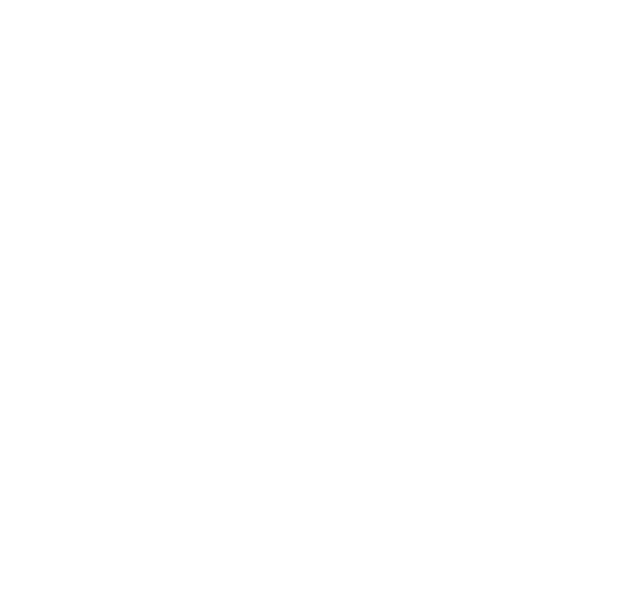
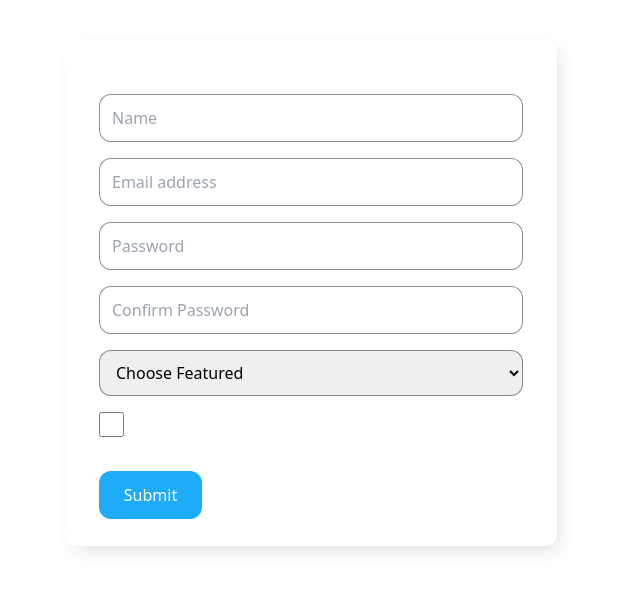
Before and after one commit to UmedPanghal-572/React-routing, a React (Create React App) app: page /email in a window 1280 px wide. Before the commit this address had no page. Shown: the part 107-698 px from the top of the page, without its empty margins (329-969 px from the left). Built offline with nearby package versions, Linux system fonts and the light colour scheme.

Commit message:
add email js

```diff
--- a/package.json
+++ b/package.json
@@ -3,6 +3,7 @@
   "version": "0.1.0",
   "private": true,
   "dependencies": {
+    "@emailjs/browser": "^4.4.1",
     "cra-template": "1.2.0",
     "react": "^19.0.0",
     "react-dom": "^19.0.0",
--- a/src/App.js
+++ b/src/App.js
@@ -8,6 +8,7 @@
 import 'swiper/css';
 import 'swiper/css/navigation';
 import 'swiper/css/pagination';
+import EmailJs from './view/EmailJs';
 
 
 function App() {
@@ -16,6 +17,7 @@
       <Routes>
         <Route path='/' element={<HomePage />} />
         <Route path='/about' element={<About />} />
+        <Route path='/email' element={<EmailJs/>} />
       </Routes>
     </BrowserRouter>
   );
--- /dev/null
+++ b/src/components/PracticeEmail.jsx
@@ -0,0 +1,46 @@
+import React, { useRef } from 'react';
+import emailjs from '@emailjs/browser';
+
+export const PracticeEmail = () => {
+    const form = useRef();
+
+    const sendEmail = (e) => {
+        e.preventDefault();
+
+        emailjs
+            .sendForm('service_b7ha2qj', 'template_hr6gyy1', form.current, {
+                publicKey: 'WhMisi5b6NbZEl8Xq',
+            })
+            .then(
+                () => {
+                    console.log('SUCCESS!');
+                    form.current.reset();
+                },
+                (error) => {
+                    console.log('FAILED...', error.text);
+                },
+            );
+    };
+
+    return (
+        <div className='flex justify-center items-center min-h-screen'>
+
+            <form ref={form} onSubmit={sendEmail} className='flex flex-col min-w-[492px]   pt-[54px] px-[34px] pb-[27px] shadow-custom gap-4 rounded-[12px]' >
+
+                <input required type="text" name="user_name" placeholder='Name' className='outline-0 border-[1px] border-[#00000070] rounded-[12px] py-[11px] ps-3 pe-5 w-full' />
+                <input required type="email" name="user_email" placeholder='Email address' className='outline-0 border-[1px] border-[#00000070] rounded-[12px] py-[11px] ps-3 pe-5 w-full' />
+                <input required type="Password" name='Password' placeholder='Password' className='outline-0 border-[1px] border-[#00000070] rounded-[12px] py-[11px] ps-3 pe-5 w-full' />
+                <input required type="password" name='Confirm_Password' placeholder='Confirm Password' className='outline-0 border-[1px] border-[#00000070] rounded-[12px] py-[11px] ps-3 pe-5 w-full' />
+                <select required  name="Featured" className='border-[1px] border-[#00000070] py-[10px] rounded-[12px] px-3'>
+                    <option  value="select">Choose Featured</option>
+                    <option  value="Featured">Featured</option>
+                    <option value="New">New</option>
+                    <option value="Rating">Rating</option>
+                </select>
+                <input required type='checkbox' name='checkbox' className='max-w-[25px] h-[25px] rounded-[12px] outline-0 mb-[18px]' />
+                <button type='submit' value="Send" className='rounded-[12px] bg-[#1EABF8] px-4 py-3 text-white max-w-[103px] hover:text-white hover:bg-black transition-all duration-500'>Submit</button>
+            </form>
+
+        </div>
+    );
+};
--- /dev/null
+++ b/src/view/EmailJs.jsx
@@ -0,0 +1,13 @@
+import React from 'react'
+import { PracticeEmail } from './../components/PracticeEmail'
+
+
+const EmailJs = () => {
+    return (
+        <div>
+            <PracticeEmail />
+        </div>
+    )
+}
+
+export default EmailJs
--- a/tailwind.config.js
+++ b/tailwind.config.js
@@ -15,6 +15,9 @@
       height: {
         '800': '800px',
       },
+      boxShadow: {
+        'custom': '5px 7px 19px -5px #00000026',
+      },
     },
   },
   plugins: [],
```
Also changed, not shown: 1 other file (tests, documents, lock files or other folders).
